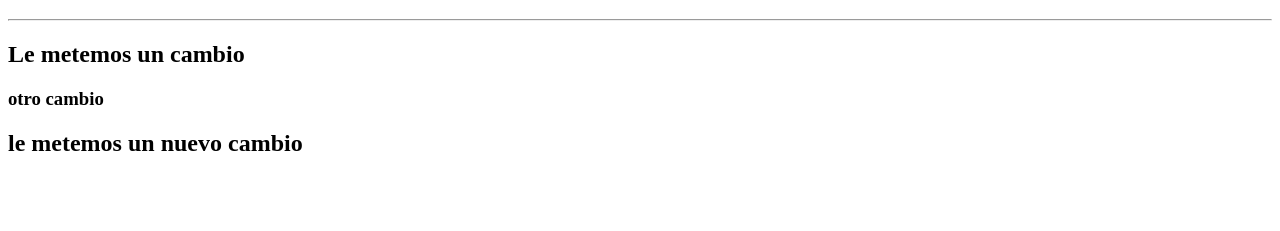
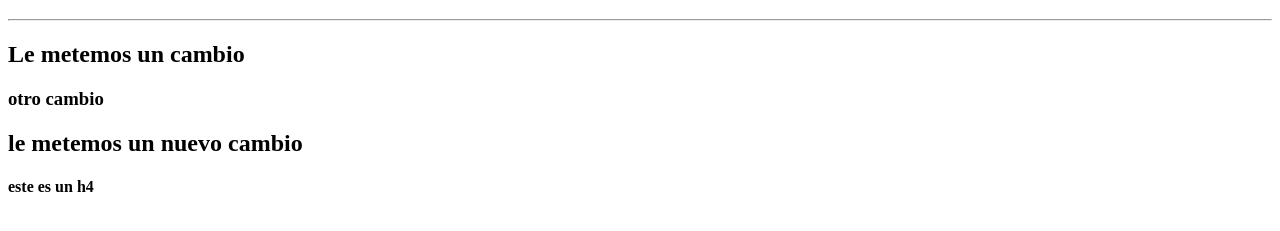
Before and after one commit to DesarrolloCristian/git-y-github, a plain HTML site: page index.html in a window 1280 px wide. Shown: the part 61-292 px from the top of the page. Drawn offline with Linux system fonts and the light colour scheme.

Commit message:
agregamos un h4

```diff
--- a/index.html
+++ b/index.html
@@ -14,6 +14,7 @@
     <h2>Le metemos un cambio</h2>
     <h3>otro cambio</h3>
     <h2>le metemos un nuevo cambio</h2>
+    <h4>este es un h4</h4>
 
 </body>
 
```
